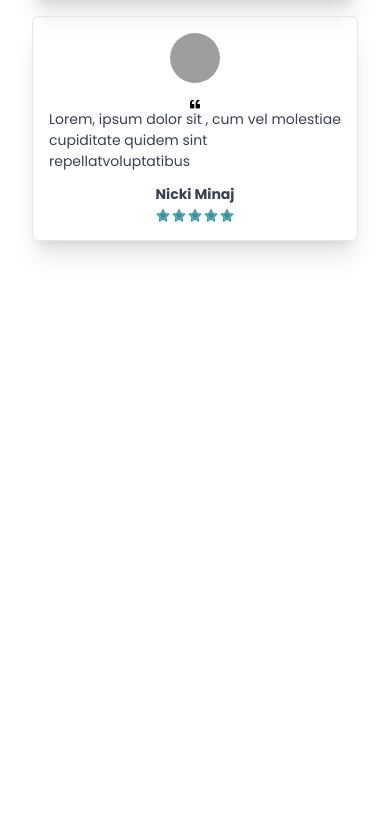
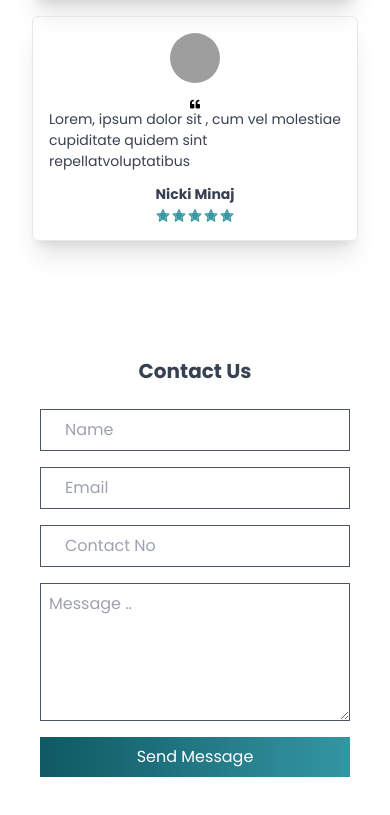
Before and after one commit to aipohruth/Homes, a React (Create React App) app: page / in a window 390 px wide. Shown: the part 3529-4344 px from the top of the page. Before the commit the page ends 3838 px from the top, so only its background shows below. Built offline with nearby package versions, Linux system fonts and the light colour scheme; grey boxes are pictures that could not be loaded.

Commit message:
new features

```diff
--- a/package.json
+++ b/package.json
@@ -6,6 +6,7 @@
     "@testing-library/jest-dom": "^5.16.5",
     "@testing-library/react": "^13.4.0",
     "@testing-library/user-event": "^13.5.0",
+    "google-maps-react": "^2.0.6",
     "react": "^18.2.0",
     "react-dom": "^18.2.0",
     "react-icons": "^4.7.1",
--- a/src/App.js
+++ b/src/App.js
@@ -1,5 +1,6 @@
 import React from "react";
 import About from "./Components/About";
+import Contact from "./Components/Contact";
 import Location from "./Components/Location";
 import Navbar from "./Components/Navbar";
 import Projects from "./Components/Projects";
@@ -17,6 +18,7 @@
       <Location  />
       <Projects />
       <Testimonials />
+      <Contact />
     </div>
   );
 }
--- /dev/null
+++ b/src/Components/Contact.jsx
@@ -0,0 +1,30 @@
+import React from 'react';
+import MapContainer from './Map';
+
+const Contact = () => {
+  return (
+    <div id='contact' className='max-w-[1200px] m-auto p-4 my-9'>
+        <div className='grid grid-rows-1 sm:grid-cols-2 gap-4 mt-4'>
+            <div className='hidden sm:grid'>
+                <MapContainer/>
+            </div>
+            <div>
+            <h2 className='text-center text-xl text-gray-700 font-bold my-4'>Contact Us</h2>
+            <form>
+
+                <div className='grid grid-cols-1 px-6'>
+                    <input className='border border-gray-600 px-6 my-2 py-2 ' type="text" placeholder='Name' />
+                    <input  className='border border-gray-600 px-6 my-2 py-2 '  type="email" placeholder='Email' />
+                    <input  className='border border-gray-600 px-6 my-2 py-2'  type="number" placeholder='Contact No' />
+                    <textarea  className='border border-gray-600 px-2 my-2 py-2 ' cols="5" rows="5" placeholder='Message ..'></textarea>
+                    <button className='mt-2' >Send Message</button>
+                </div>
+            </form>
+            </div>
+        </div>
+
+    </div>
+  )
+}
+
+export default Contact
--- /dev/null
+++ b/src/Components/Map.jsx
@@ -0,0 +1,28 @@
+import {Component} from 'react';
+import {Map, GoogleApiWrapper} from 'google-maps-react';
+//AIzaSyDmrrDgreL6vzpJphouhtukwaiwzCYIozo
+
+class MapContainer extends Component {
+    render() {
+        return (
+            <div className='rounded-md'>
+           <Map
+           google = {this.props.google}
+           style = {{width: "40%", height: "85%"}}
+           zoom = {10}
+           initialCenter ={
+            {
+                lat: 6.524379,
+                lng:3.379206
+            }
+           }
+           />
+           </div>
+        );
+
+    }
+}
+
+export default GoogleApiWrapper({
+    apiKey:'AIzaSyDmrrDgreL6vzpJphouhtukwaiwzCYIozo'
+})(MapContainer);
```
Also changed, not shown: 1 other file (tests, documents, lock files or other folders).
